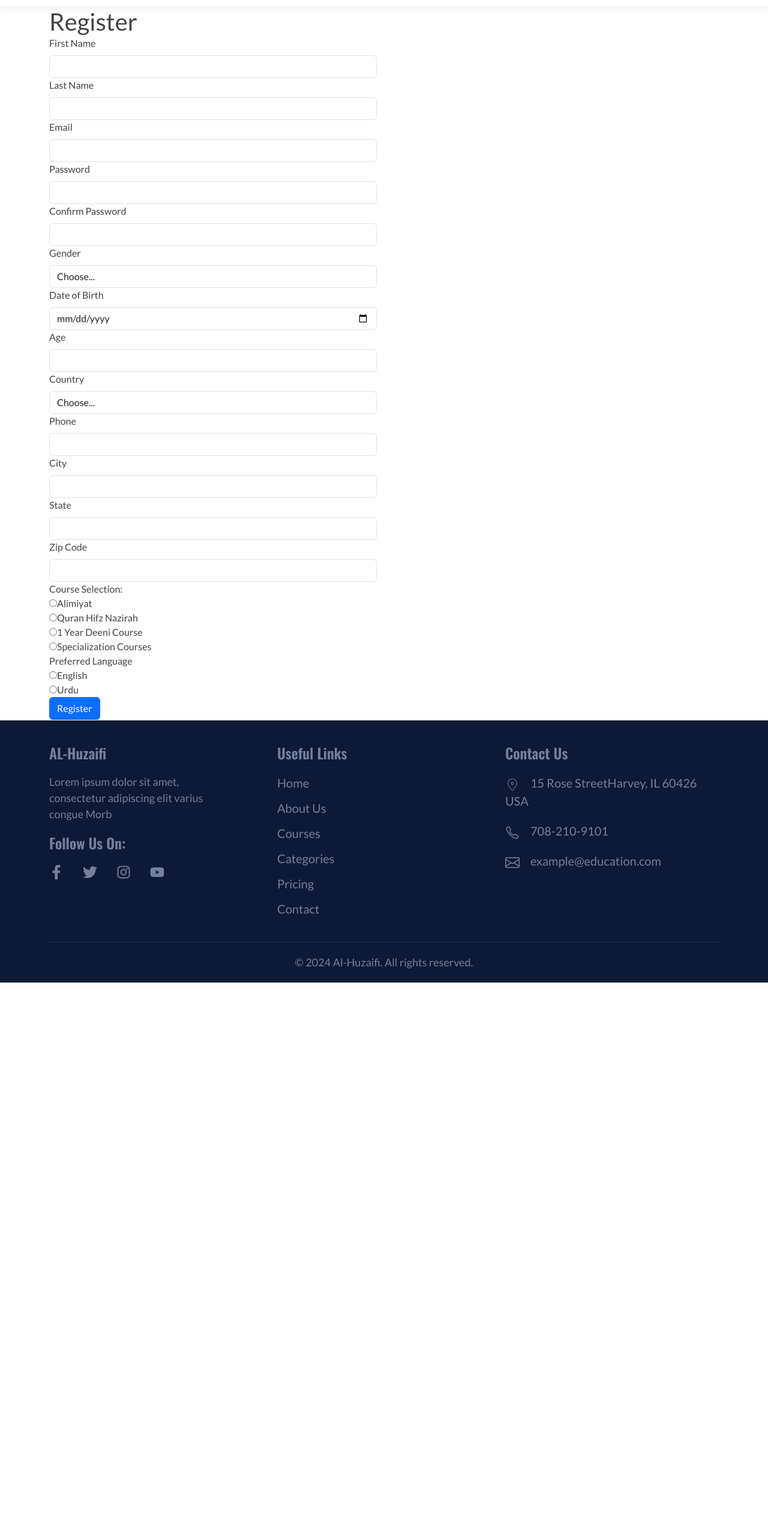
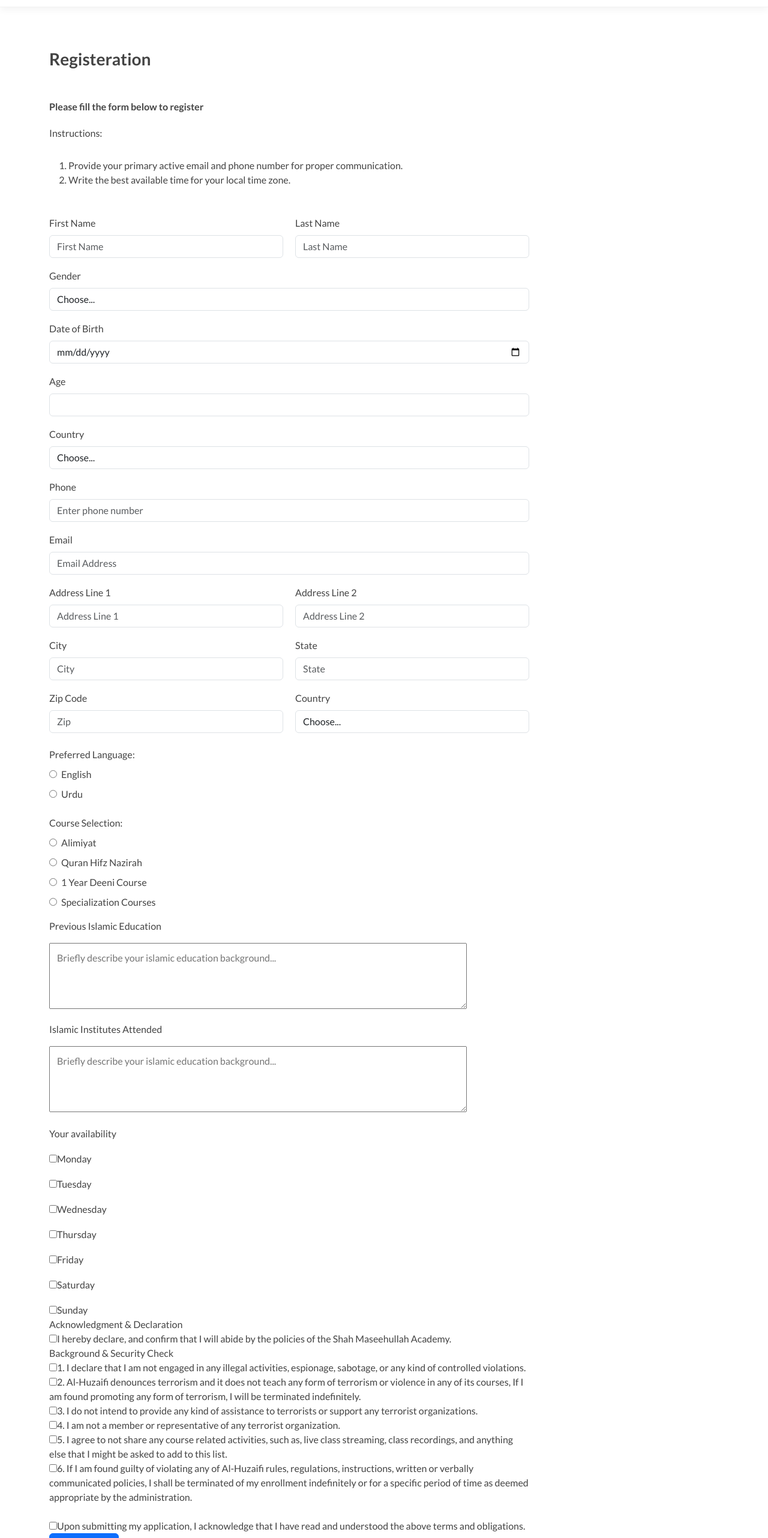
Before and after one commit to TariqueMasood/al-huzaifi, a React (Create React App) app: page /registration in a window 1280 px wide. Shown: the part 65-2629 px from the top of the page at 60% size. Before the commit the page ends 1704 px from the top, so only its background shows below. Built offline with nearby package versions, Linux system fonts and the light colour scheme.

Commit message:
CSE:Logo changed

```diff
--- a/src/components/header.tsx
+++ b/src/components/header.tsx
@@ -4,15 +4,15 @@ import Navbar from "react-bootstrap/Navbar";
 import NavDropdown from "react-bootstrap/NavDropdown";
 import Offcanvas from "react-bootstrap/Offcanvas";
 import { NavLink } from "react-router-dom";
-import { useTheme } from "../contexts/theme-context";
-import { PiMoonLight, PiSunLight } from "react-icons/pi";
-import MyButton from "./button";
+// import { useTheme } from "../contexts/theme-context";
+// import { PiMoonLight, PiSunLight } from "react-icons/pi";
+// import MyButton from "./button";
 import styled from "styled-components";
 import { useState } from "react";
-import logo from "../images/al-huzaifi-logo.jpeg";
+import logo from "../images/logo-1.png";
 
 const Header: React.FC = () => {
-  const { toggleTheme, theme } = useTheme();
+  // const { toggleTheme, theme } = useTheme();
 
   const [show, setShow] = useState(false);
 
--- a/src/components/registration-form.tsx
+++ b/src/components/registration-form.tsx
@@ -1,5 +1,6 @@
 import React from "react";
 import { Form, Button, Container, Row, Col } from "react-bootstrap";
+import styled from "styled-components";
 
 const countryOptions = [
   "Afghanistan",
@@ -202,35 +203,39 @@ const countryOptions = [
 const RegistrationForm: React.FC = () => {
   return (
     <Container>
+      <Wrapper>
         <Row>
-        <Col md={6}>
-          <h1>Register</h1>
-          <Form>
-            <Form.Group controlId="firstName">
+          <Col lg={12} md={6}>
+            <FormHeading>Registeration</FormHeading>
+            <FormSubTitle>Please fill the form below to register</FormSubTitle>
+            <Instruction>Instructions:</Instruction>
+            <OrderList>
+              <li>
+                Provide your primary active email and phone number for proper
+                communication.
+              </li>
+              <li>Write the best available time for your local time zone.</li>
+            </OrderList>
+            <FormWrapper>
+              <FormName>
+                <Form.Group style={{ width: "100%" }} controlId="firstName">
                   <Form.Label>First Name</Form.Label>
-              <Form.Control type="text" name="firstName" />
+                  <Form.Control
+                    type="text"
+                    name="firstName"
+                    placeholder="First Name"
+                  />
                 </Form.Group>
 
-            <Form.Group controlId="lastName">
+                <Form.Group style={{ width: "100%" }} controlId="lastName">
                   <Form.Label>Last Name</Form.Label>
-              <Form.Control type="text" name="lastName" />
+                  <Form.Control
+                    type="text"
+                    name="lastName"
+                    placeholder="Last Name"
+                  />
                 </Form.Group>
-
-            <Form.Group controlId="email">
-              <Form.Label>Email</Form.Label>
-              <Form.Control type="email" name="email" />
-            </Form.Group>
-
-            <Form.Group controlId="password">
-              <Form.Label>Password</Form.Label>
-              <Form.Control type="password" name="password" />
-            </Form.Group>
-
-            <Form.Group controlId="confirmPassword">
-              <Form.Label>Confirm Password</Form.Label>
-              <Form.Control type="password" name="confirmPassword" />
-            </Form.Group>
-
+              </FormName>
               <Form.Group controlId="gender">
                 <Form.Label>Gender</Form.Label>
                 <Form.Control as="select" name="gender">
@@ -265,86 +270,335 @@ const RegistrationForm: React.FC = () => {
 
               <Form.Group controlId="phone">
                 <Form.Label>Phone</Form.Label>
-              <Form.Control type="text" name="phone" />
+                <Form.Control
+                  id="phoneInput"
+                  type="tel"
+                  placeholder="Enter phone number"
+                  name="phone"
+                />
               </Form.Group>
 
-            <Form.Group controlId="city">
-              <Form.Label>City</Form.Label>
-              <Form.Control type="text" name="city" />
+              <Form.Group controlId="email">
+                <Form.Label>Email</Form.Label>
+                <Form.Control
+                  type="email"
+                  name="email"
+                  placeholder="Email Address"
+                />
               </Form.Group>
 
-            <Form.Group controlId="state">
-              <Form.Label>State</Form.Label>
-              <Form.Control type="text" name="state" />
+              <AddressLine>
+                <Form.Group style={{ width: "100%" }} controlId="address1">
+                  <Form.Label>Address Line 1</Form.Label>
+                  <Form.Control
+                    type="text"
+                    name="address1"
+                    placeholder="Address Line 1"
+                  />
+                </Form.Group>
+                <Form.Group style={{ width: "100%" }} controlId="address2">
+                  <Form.Label>Address Line 2</Form.Label>
+                  <Form.Control
+                    type="text"
+                    name="address2"
+                    placeholder="Address Line 2"
+                  />
+                </Form.Group>
+              </AddressLine>
+
+              <CityState>
+                <Form.Group style={{ width: "100%" }} controlId="city">
+                  <Form.Label>City</Form.Label>
+                  <Form.Control type="text" name="city" placeholder="City" />
                 </Form.Group>
 
-            <Form.Group controlId="zipCode">
+                <Form.Group style={{ width: "100%" }} controlId="state">
+                  <Form.Label>State</Form.Label>
+                  <Form.Control type="text" name="state" placeholder="State" />
+                </Form.Group>
+              </CityState>
+
+              <ZipCode>
+                <Form.Group style={{ width: "100%" }} controlId="zipCode">
                   <Form.Label>Zip Code</Form.Label>
-              <Form.Control type="text" name="zipCode" />
+                  <Form.Control type="text" name="zipCode" placeholder="Zip" />
                 </Form.Group>
-          </Form>
 
-          <div>
+                <Form.Group style={{ width: "100%" }} controlId="country">
+                  <Form.Label>Country</Form.Label>
+                  <Form.Control as="select" name="country">
+                    <option value="">Choose...</option>
+                    {countryOptions.map((country, index) => (
+                      <option key={index} value={country}>
+                        {country}
+                      </option>
+                    ))}
+                  </Form.Control>
+                </Form.Group>
+              </ZipCode>
+              <RadioBtn>
+                <p>Preferred Language:</p>
+                <input
+                  type="radio"
+                  id="english"
+                  name="language"
+                  value="English"
+                ></input>
+                <label htmlFor="english">English</label>
+                <br />
+                <input
+                  type="radio"
+                  id="urdu"
+                  name="language"
+                  value="EnUrduglish"
+                ></input>
+                <label htmlFor="urdu">Urdu</label>
                 <p>Course Selection:</p>
                 <input
                   type="radio"
-              id="html"
-              name="fav_language"
+                  id="alimiyat"
+                  name="course"
                   value="Alimiyat"
                 ></input>
-            <label htmlFor="Alimiyat">Alimiyat</label>
+                <label htmlFor="alimiyat">Alimiyat</label>
                 <br />
                 <input
                   type="radio"
-              id="css"
-              name="fav_language"
+                  id="hifz"
+                  name="course"
                   value="Quran Hifz Nazirah"
                 ></input>
-            <label htmlFor="Quran Hifz Nazirah">Quran Hifz Nazirah</label>
+                <label htmlFor="hifz">Quran Hifz Nazirah</label>
                 <br />
                 <input
                   type="radio"
-              id="javascript"
-              name="fav_language"
+                  id="deeniyat"
+                  name="course"
                   value="1 Year Deeni Course"
                 ></input>
-            <label htmlFor="1 Year Deeni Course">1 Year Deeni Course</label>
+                <label htmlFor="deeniyat">1 Year Deeni Course</label>
                 <br />
                 <input
                   type="radio"
-              id="Specialization Courses"
-              name="fav_language"
+                  id="course"
+                  name="course"
                   value="Specialization Courses"
                 ></input>
-            <label htmlFor="Specialization Courses">
-              Specialization Courses
+                <label htmlFor="course">Specialization Courses</label>
+              </RadioBtn>
+
+              <TextAreaContainer>
+                <p>Previous Islamic Education</p>
+                <textarea
+                  className="pl-3"
+                  rows={4}
+                  cols={80}
+                  placeholder="Briefly describe your islamic education background..."
+                ></textarea>
+                <p>Islamic Institutes Attended</p>
+                <textarea
+                  rows={4}
+                  cols={80}
+                  placeholder="Briefly describe your islamic education background..."
+                ></textarea>
+              </TextAreaContainer>
+
+              <div>
+                <label>Your availability</label> <br />
+                <input type="checkbox" id="weekDayM" name="weekDayM" />
+                <label htmlFor="weekDayM">Monday</label>
+                <br />
+                <input type="checkbox" id="weekDayN" name="weekDayN" />
+                <label htmlFor="weekDayN">Tuesday</label>
+                <br />
+                <input type="checkbox" id="weekDayE" name="weekDayE" />
+                <label htmlFor="weekDayE">Wednesday</label>
+                <br />
+                <input type="checkbox" id="weekEndM" name="weekEndM" />
+                <label htmlFor="weekEndM">Thursday</label>
+                <br />
+                <input type="checkbox" id="weekEndN" name="weekEndN" />
+                <label htmlFor="weekEndN">Friday</label>
+                <br />
+                <input type="checkbox" id="weekEndE" name="weekEndE" />
+                <label htmlFor="weekEndE">Saturday</label>
+                <br />
+                <input type="checkbox" id="weekEnd" name="weekEnd" />
+                <label htmlFor="weekEnd">Sunday</label>
+              </div>
+              <Acknowledgment>
+                <label htmlFor="declaration">
+                  Acknowledgment & Declaration
                 </label>
-          </div>
-          <div>
-            <p>Preferred Language</p>
-            <input
-              type="radio"
-              id="Specialization Courses"
-              name="fav_language"
-              value="English"
-            ></input>
-            <label htmlFor="English">English</label>
+                <br />
+                <input type="checkbox" id="declaration" name="declaration" />
+                <label htmlFor="declaration">
+                  I hereby declare, and confirm that I will abide by the
+                  policies of the Shah Maseehullah Academy.
+                </label>
+              </Acknowledgment>
+              <Security>
+                <label htmlFor="securityCheck">
+                  Background & Security Check
+                </label>
                 <br />
                 <input
-              type="radio"
-              id="Specialization Courses"
-              name="fav_language"
-              value="EnUrduglish"
-            ></input>
-            <label htmlFor="Urdu">Urdu</label>
-          </div>
+                  type="checkbox"
+                  id="illegalActivities"
+                  name="illegalActivities"
+                />
+                <label htmlFor="illegalActivities">
+                  1. I declare that I am not engaged in any illegal activities,
+                  espionage, sabotage, or any kind of controlled violations.
+                </label>
+                <br />
+                <input type="checkbox" id="violence" name="violence" />
+                <label htmlFor="violence">
+                  2. Al-Huzaifi denounces terrorism and it does not teach any
+                  form of terrorism or violence in any of its courses, If I am
+                  found promoting any form of terrorism, I will be terminated
+                  indefinitely.
+                </label>
+                <br />
+                <input type="checkbox" id="support" name="support" />
+                <label htmlFor="support">
+                  3. I do not intend to provide any kind of assistance to
+                  terrorists or support any terrorist organizations.
+                </label>
+                <br />
+                <input type="checkbox" id="member" name="member" />
+                <label htmlFor="member">
+                  4. I am not a member or representative of any terrorist
+                  organization.
+                </label>
+                <br />
+                <input type="checkbox" id="activities" name="activities" />
+                <label htmlFor="activities">
+                  5. I agree to not share any course related activities, such
+                  as, live class streaming, class recordings, and anything else
+                  that I might be asked to add to this list.
+                </label>
+                <br />
+                <input type="checkbox" id="rule" name="rule" />
+                <label htmlFor="rule">
+                  6. If I am found guilty of violating any of Al-Huzaifi rules,
+                  regulations, instructions, written or verbally communicated
+                  policies, I shall be terminated of my enrollment indefinitely
+                  or for a specific period of time as deemed appropriate by the
+                  administration.
+                </label>
+                <br />
+                <label htmlFor="disclaimer"></label>
+                <br />
+                <input
+                  type="checkbox"
+                  id="disclaimer"
+                  name="actidisclaimervities"
+                />
+                <label htmlFor="disclaimer">
+                  Upon submitting my application, I acknowledge that I have read
+                  and understood the above terms and obligations.
+                </label>
+              </Security>
               <Button variant="primary" type="submit">
-            Register
+                Submit Form
               </Button>
+            </FormWrapper>
           </Col>
         </Row>
+      </Wrapper>
     </Container>
   );
 };
 
 export default RegistrationForm;
+
+const Wrapper = styled.div`
+  padding: 40px 0px;
+`;
+
+const FormHeading = styled.h3`
+  font-weight: 600;
+  padding: 30px 0px;
+`;
+
+const FormSubTitle = styled.p`
+  font-weight: 600;
+  padding: 20px 0px;
+`;
+
+const Instruction = styled.p`
+  padding-bottom: 30px;
+`;
+
+const OrderList = styled.ol`
+  margin-bottom: 30px;
+`;
+
+const FormWrapper = styled(Form)`
+  max-width: 800px;
+  width: 100%;
+  label {
+    margin-top: 18px;
+  }
+`;
+
+const FormName = styled.div`
+  display: flex;
+  justify-content: space-between;
+  gap: 20px;
+`;
+
+const AddressLine = styled.div`
+  display: flex;
+  justify-content: space-between;
+  gap: 20px;
+`;
+
+const CityState = styled.div`
+  display: flex;
+  justify-content: space-between;
+  gap: 20px;
+`;
+
+const ZipCode = styled.div`
+  display: flex;
+  justify-content: space-between;
+  gap: 20px;
+`;
+
+const RadioBtn = styled.div`
+  p {
+    margin-top: 24px;
+    font-weight: 500;
+  }
+
+  label {
+    margin-top: 9px;
+    margin-left: 7px;
+  }
+`;
+
+const TextAreaContainer = styled.div`
+  textarea {
+    padding-left: 12px;
+    padding-top: 12px;
+  }
+
+  p {
+    margin: 16px 0px;
+    font-weight: 500;
+  }
+`;
+
+const Acknowledgment = styled.div`
+  label {
+    display: inline;
+  }
+`;
+
+const Security = styled.div`
+  label {
+    display: inline;
+  }
+`;
```
Also changed, not shown: src/images/logo-1.png (added). Lines whose indentation alone changed are shown as unchanged.
